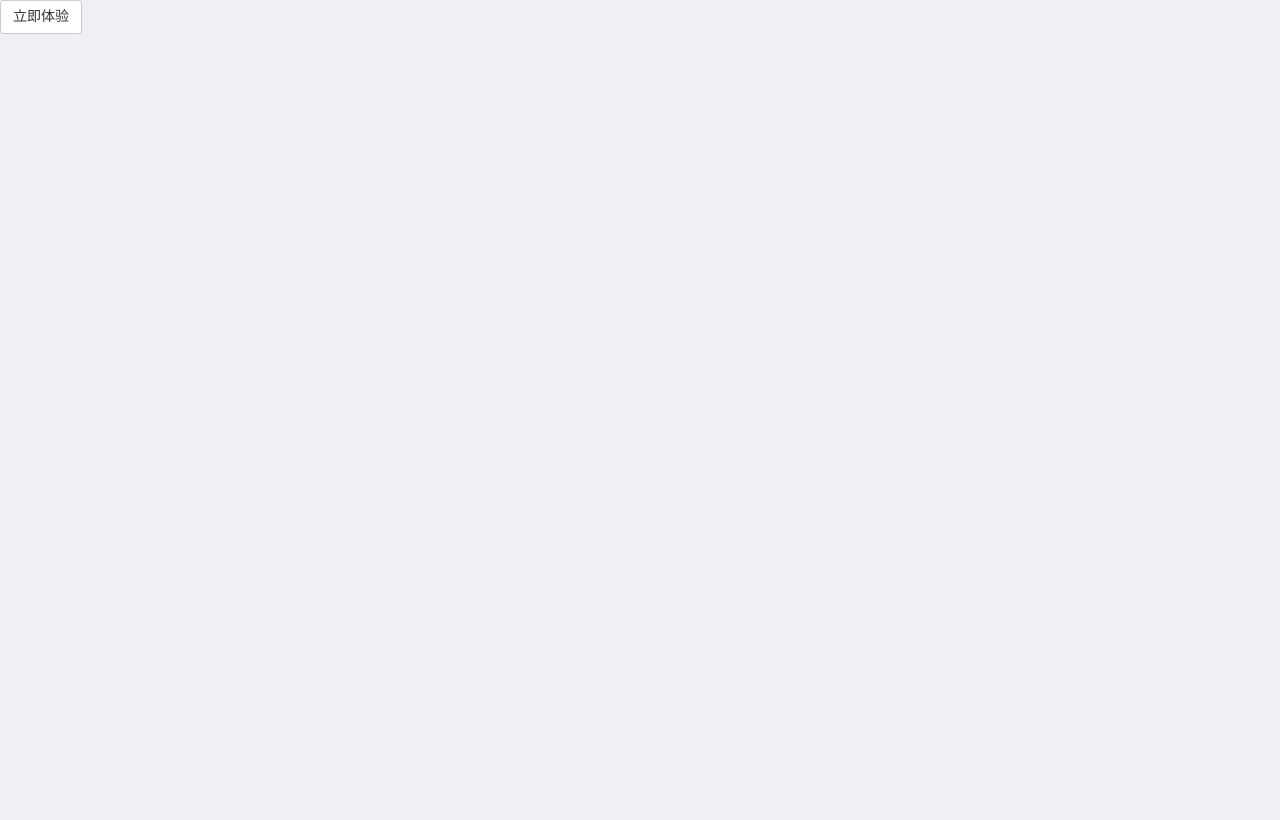
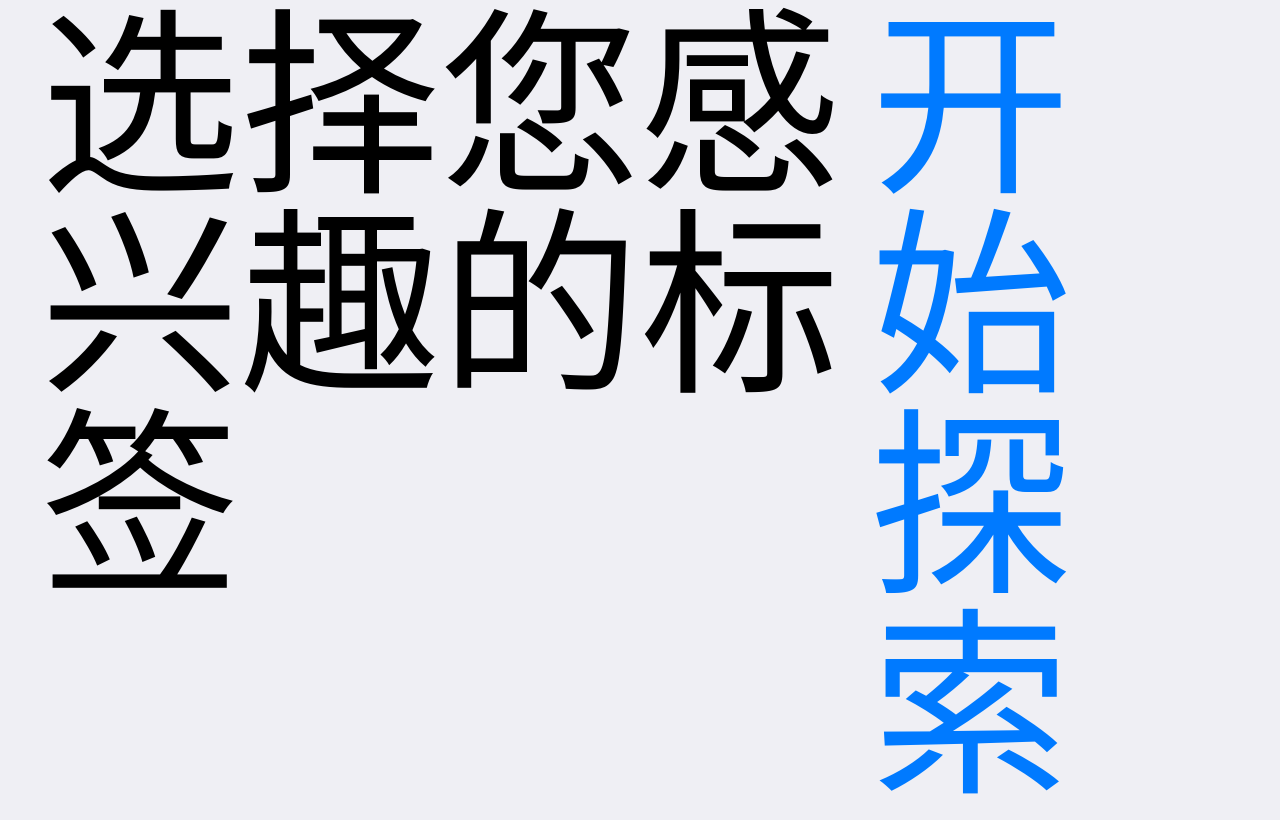
Before and after one commit to Kkkat/piece, a plain HTML site: page views/guide/guide.html in a window 1280 px wide. Drawn offline with Linux system fonts and the light colour scheme.

Commit message:
add guide

```diff
--- a/views/guide/guide.html
+++ b/views/guide/guide.html
@@ -6,10 +6,22 @@
 		<title></title>
 		<meta name="viewport" content="width=device-width,initial-scale=1,minimum-scale=1,maximum-scale=1,user-scalable=no" />
 		<link href="../../css/mui.min.css" rel="stylesheet" />
+		<link rel="stylesheet" type="text/css" href="../../css/reset.css"/>
+		<style type="text/css">
+			html{font-size:15.625vw;}
+			/*body{background: url(../../temp);}*/
+			.header{display:flex;justify-content: space-between;padding:0 .2rem;}
+		</style>
 	</head>
 
 	<body>
-		<button id="close">立即体验</button>
+		<!--<button id="close">立即体验</button>-->
+		<div class="mui-content">
+			<div class="header">
+				<h1>选择您感兴趣的标签</h1>
+				<a href="javascript:;" class="btn-explore">开始探索</a>
+			</div>
+		</div>
 		<script src="../../js/mui.min.js"></script>
 		<script type="text/javascript">
 			mui.init();
```
